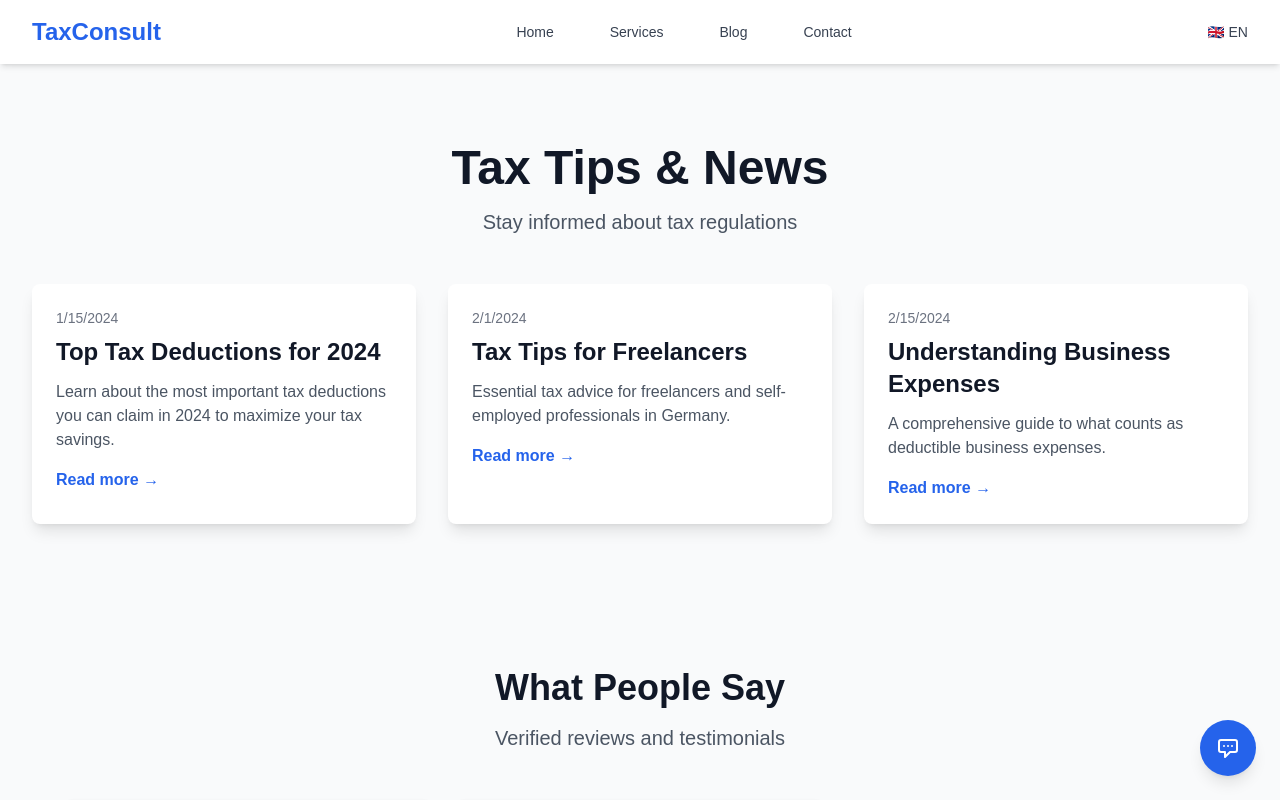
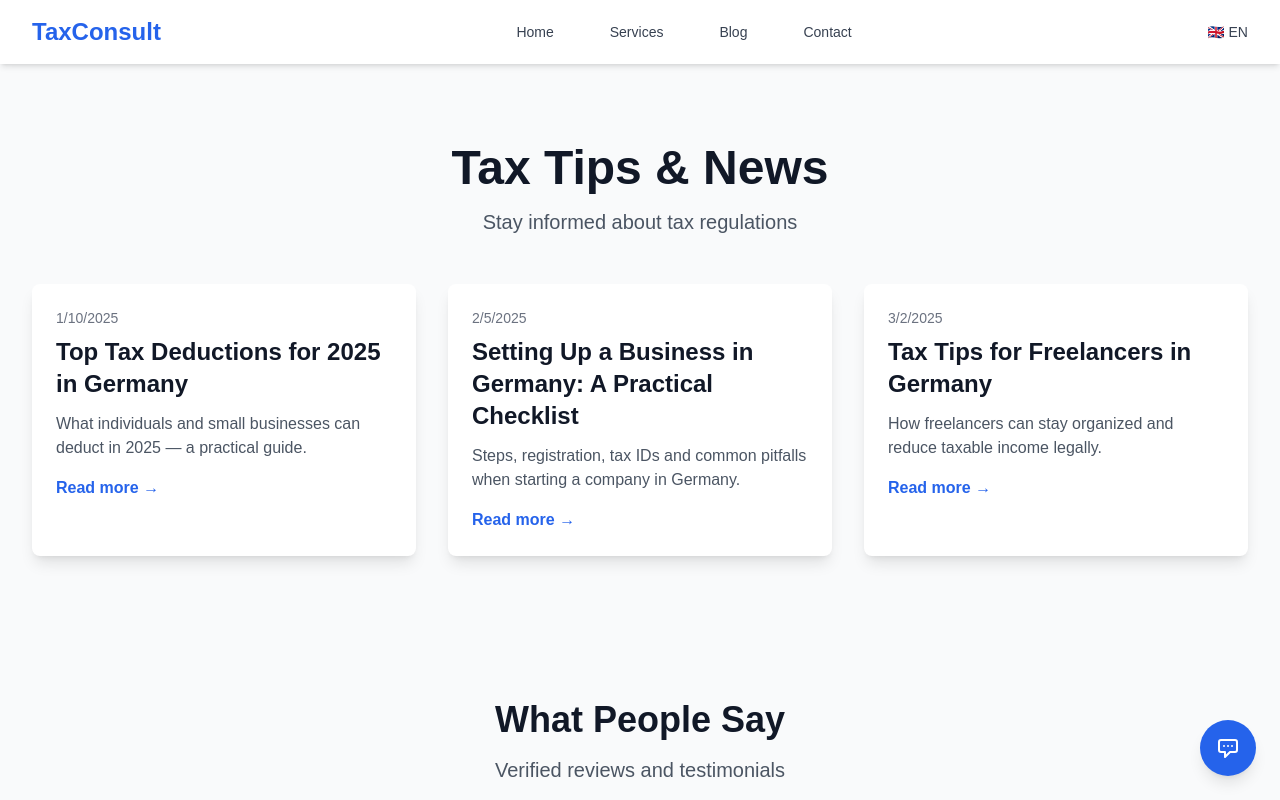
Before and after one commit to quocvietphung/document-intelligence-lab, a Next.js app: page /en/blog in a window 1280 px wide. Shown: the top 800 px of the page. Built offline with nearby package versions, Linux system fonts and the light colour scheme.

Commit message:
Add reviews section with translations and sample data

```diff
--- /dev/null
+++ b/app/[locale]/blog/[id]/page.tsx
@@ -0,0 +1,40 @@
+import { notFound } from "next/navigation";
+import { getTranslations, setRequestLocale } from "next-intl/server";
+import blogPosts from "../../../../data/blogPosts";
+import { routing } from "../../../../routing";
+
+export async function generateStaticParams() {
+  // generate params for all locales and posts
+  return blogPosts.flatMap((post) =>
+    routing.locales.map((locale) => ({ locale, id: post.id }))
+  );
+}
+
+export default async function PostPage({ params }: { params: Promise<{ locale: string; id: string }> }) {
+  const { locale, id } = await params;
+  setRequestLocale(locale);
+  const t = await getTranslations("blog");
+
+  const post = blogPosts.find((p) => p.id === id);
+  if (!post) return notFound();
+
+  let title = post.title.en;
+  if (locale === "de") title = post.title.de;
+  else if (locale === "vi") title = post.title.vi;
+
+  let content = post.content.en;
+  if (locale === "de") content = post.content.de;
+  else if (locale === "vi") content = post.content.vi;
+
+  return (
+    <div className="min-h-screen bg-gray-50 py-20">
+      <div className="max-w-3xl mx-auto px-4 sm:px-6 lg:px-8">
+        <article className="prose lg:prose-xl">
+          <h1>{title}</h1>
+          <p className="text-sm text-gray-500">{new Date(post.date).toLocaleDateString(locale)}</p>
+          <div dangerouslySetInnerHTML={{ __html: content }} />
+        </article>
+      </div>
+    </div>
+  );
+}
--- a/app/[locale]/blog/page.tsx
+++ b/app/[locale]/blog/page.tsx
@@ -1,46 +1,7 @@
 import { getTranslations, setRequestLocale } from "next-intl/server";
 import Link from "next/link";
 import ReviewsSection from "../../../components/sections/ReviewsSection";
-
-// Sample blog posts data
-const blogPosts = [
-	{
-		id: "tax-deductions-2024",
-		title: {
-			en: "Top Tax Deductions for 2024",
-			de: "Top Steuerabzüge für 2024",
-		},
-		excerpt: {
-			en: "Learn about the most important tax deductions you can claim in 2024 to maximize your tax savings.",
-			de: "Erfahren Sie mehr über die wichtigsten Steuerabzüge, die Sie 2024 geltend machen können, um Ihre Steuerersparnisse zu maximieren.",
-		},
-		date: "2024-01-15",
-	},
-	{
-		id: "freelancer-tax-tips",
-		title: {
-			en: "Tax Tips for Freelancers",
-			de: "Steuertipps für Freiberufler",
-		},
-		excerpt: {
-			en: "Essential tax advice for freelancers and self-employed professionals in Germany.",
-			de: "Wichtige Steuerberatung für Freiberufler und Selbständige in Deutschland.",
-		},
-		date: "2024-02-01",
-	},
-	{
-		id: "business-expenses",
-		title: {
-			en: "Understanding Business Expenses",
-			de: "Geschäftsausgaben verstehen",
-		},
-		excerpt: {
-			en: "A comprehensive guide to what counts as deductible business expenses.",
-			de: "Ein umfassender Leitfaden zu abzugsfähigen Geschäftsausgaben.",
-		},
-		date: "2024-02-15",
-	},
-];
+import blogPosts from "../../../data/blogPosts";
 
 export default async function BlogPage({
 	params,
@@ -62,30 +23,40 @@ export default async function BlogPage({
 				</div>
 
 				<div className="grid grid-cols-1 md:grid-cols-2 lg:grid-cols-3 gap-8">
-					{blogPosts.map((post) => (
-						<article
+					{blogPosts.map((post) => {
+						let titleText = post.title.en;
+						if (locale === "de") titleText = post.title.de;
+						else if (locale === "vi") titleText = post.title.vi;
+
+						let excerptText = post.excerpt.en;
+						if (locale === "de") excerptText = post.excerpt.de;
+						else if (locale === "vi") excerptText = post.excerpt.vi;
+
+						return (
+							<article
 							key={post.id}
 							className="bg-white rounded-lg shadow-lg overflow-hidden hover:shadow-xl transition-shadow"
 						>
 							<div className="p-6">
 								<div className="text-sm text-gray-500 mb-2">
-									{new Date(post.date).toLocaleDateString()}
+									{new Date(post.date).toLocaleDateString(locale)}
 								</div>
 								<h2 className="text-2xl font-bold text-gray-900 mb-3">
-									{locale === "de" ? post.title.de : post.title.en}
+									{titleText}
 								</h2>
 								<p className="text-gray-600 mb-4">
-									{locale === "de" ? post.excerpt.de : post.excerpt.en}
+									{excerptText}
 								</p>
 								<Link
-									href={`/blog/${post.id}`}
+									href={`/${locale}/blog/${post.id}`}
 									className="text-blue-600 hover:text-blue-800 font-semibold"
 								>
 									{t("read_more")} →
 								</Link>
 							</div>
 						</article>
-					))}
+						);
+					})}
 				</div>
 
 				{/* Reviews section inserted below blog list */}
--- /dev/null
+++ b/data/blogPosts.ts
@@ -0,0 +1,96 @@
+export type BlogPost = {
+  id: string;
+  date: string; // ISO date
+  title: { en: string; de: string; vi: string };
+  excerpt: { en: string; de: string; vi: string };
+  content: { en: string; de: string; vi: string }; // HTML string
+};
+
+export const blogPosts: BlogPost[] = [
+  {
+    id: "tax-deductions-2025",
+    date: "2025-01-10",
+    title: {
+      en: "Top Tax Deductions for 2025 in Germany",
+      de: "Top Steuerabzüge für 2025 in Deutschland",
+      vi: "Các khoản khấu trừ thuế hàng đầu 2025 ở Đức",
+    },
+    excerpt: {
+      en: "What individuals and small businesses can deduct in 2025 — a practical guide.",
+      de: "Was Privatpersonen und Kleinunternehmen 2025 absetzen können — ein Praxisleitfaden.",
+      vi: "Những gì cá nhân và doanh nghiệp nhỏ có thể khấu trừ năm 2025 — hướng dẫn thực tế.",
+    },
+    content: {
+      en: `
+        <p>Germany's tax code offers deductions for work-related expenses, home office, and more. This article explains major deductions, documentation tips, and examples for freelancers and small companies.</p>
+        <h3>Key areas</h3>
+        <ul>
+          <li>Work-related expenses (Werbungskosten)</li>
+          <li>Special expenses (Sonderausgaben)</li>
+          <li>Business expenses (Betriebsausgaben)</li>
+          <li>Home office rules and documentation</li>
+        </ul>
+      `,
+      de: `
+        <p>Das deutsche Steuerrecht ermöglicht Abzüge für Werbungskosten, Homeoffice und mehr. Dieser Artikel erklärt die wichtigsten Abzüge, Dokumentationstipps und Beispiele für Freiberufler und Kleinunternehmen.</p>
+        <h3>Wesentliche Bereiche</h3>
+        <ul>
+          <li>Werbungskosten</li>
+          <li>Sonderausgaben</li>
+          <li>Betriebsausgaben</li>
+          <li>Homeoffice-Regelungen und Belegaufbewahrung</li>
+        </ul>
+      `,
+      vi: `
+        <p>Mã thuế của Đức có nhiều khoản khấu trừ như chi phí liên quan công việc, làm việc tại nhà, v.v. Bài viết này giải thích các khoản chính, lưu ý về chứng từ và ví dụ cho freelancer và doanh nghiệp nhỏ.</p>
+        <h3>Các mục chính</h3>
+        <ul>
+          <li>Chi phí liên quan công việc</li>
+          <li>Chi phí đặc biệt</li>
+          <li>Chi phí doanh nghiệp</li>
+          <li>Quy định home office và lưu trữ hóa đơn</li>
+        </ul>
+      `,
+    },
+  },
+  {
+    id: "company-setup-germany",
+    date: "2025-02-05",
+    title: {
+      en: "Setting Up a Business in Germany: A Practical Checklist",
+      de: "Unternehmensgründung in Deutschland: Eine praktische Checkliste",
+      vi: "Thành lập doanh nghiệp tại Đức: Checklist thực tế",
+    },
+    excerpt: {
+      en: "Steps, registration, tax IDs and common pitfalls when starting a company in Germany.",
+      de: "Schritte, Anmeldung, Steuernummern und häufige Fallstricke bei der Unternehmensgründung in Deutschland.",
+      vi: "Các bước, đăng ký, mã số thuế và những rủi ro thường gặp khi thành lập công ty ở Đức.",
+    },
+    content: {
+      en: `<p>Starting a business in Germany involves choosing a legal form, registering with the trade office, registering at the tax office, and often registering for VAT. This checklist walks through the most important steps and required documents.</p>`,
+      de: `<p>Die Unternehmensgründung in Deutschland umfasst die Wahl der Rechtsform, Anmeldung beim Gewerbeamt, Registrierung beim Finanzamt und häufig die USt-Registrierung. Diese Checkliste führt durch die wichtigsten Schritte und Unterlagen.</p>`,
+      vi: `<p>Thành lập doanh nghiệp ở Đức gồm chọn loại hình pháp lý, đăng ký kinh doanh, đăng ký tại cơ quan thuế và đăng ký VAT nếu cần. Checklist này hướng dẫn các bước chính và giấy tờ cần thiết.</p>`,
+    },
+  },
+  {
+    id: "freelancer-tax-tips",
+    date: "2025-03-02",
+    title: {
+      en: "Tax Tips for Freelancers in Germany",
+      de: "Steuertipps für Freiberufler in Deutschland",
+      vi: "Mẹo thuế cho Freelancer tại Đức",
+    },
+    excerpt: {
+      en: "How freelancers can stay organized and reduce taxable income legally.",
+      de: "Wie Freiberufler sich organisieren und legal ihr zu versteuerndes Einkommen reduzieren können.",
+      vi: "Cách freelancers tổ chức và giảm thu nhập chịu thuế một cách hợp pháp.",
+    },
+    content: {
+      en: `<p>Freelancers should track expenses, invoice correctly, set aside money for taxes and consider pension arrangements. We explain bookkeeping basics and helpful apps.</p>`,
+      de: `<p>Freiberufler sollten Ausgaben dokumentieren, korrekt fakturieren, Rücklagen für Steuern bilden und Vorsorge prüfen. Wir erklären Buchhaltungsgrundlagen und nützliche Apps.</p>`,
+      vi: `<p>Freelancer nên theo dõi chi phí, lập hóa đơn đúng, để dành tiền thuế và cân nhắc đóng bảo hiểm hưu trí. Bài viết trình bày cơ bản về kế toán và app hữu ích.</p>`,
+    },
+  },
+];
+
+export default blogPosts;
--- a/messages/de.json
+++ b/messages/de.json
@@ -86,7 +86,8 @@
   "blog": {
     "title": "Steuertipps & Neuigkeiten",
     "subtitle": "Bleiben Sie über Steuervorschriften informiert",
-    "read_more": "Weiterlesen"
+    "read_more": "Weiterlesen",
+    "not_found": "Beitrag nicht gefunden."
   },
   "chatbot": {
     "title": "Beratungsassistent",
--- a/messages/en.json
+++ b/messages/en.json
@@ -86,7 +86,8 @@
   "blog": {
     "title": "Tax Tips & News",
     "subtitle": "Stay informed about tax regulations",
-    "read_more": "Read more"
+    "read_more": "Read more",
+    "not_found": "Post not found."
   },
   "chatbot": {
     "title": "Consulting Assistant",
--- a/messages/vi.json
+++ b/messages/vi.json
@@ -86,7 +86,8 @@
   "blog": {
     "title": "Mẹo thuế & Tin tức",
     "subtitle": "Cập nhật các quy định về thuế",
-    "read_more": "Đọc thêm"
+    "read_more": "Đọc thêm",
+    "not_found": "Không tìm thấy bài viết."
   },
   "chatbot": {
     "title": "Trợ lý tư vấn",
```
